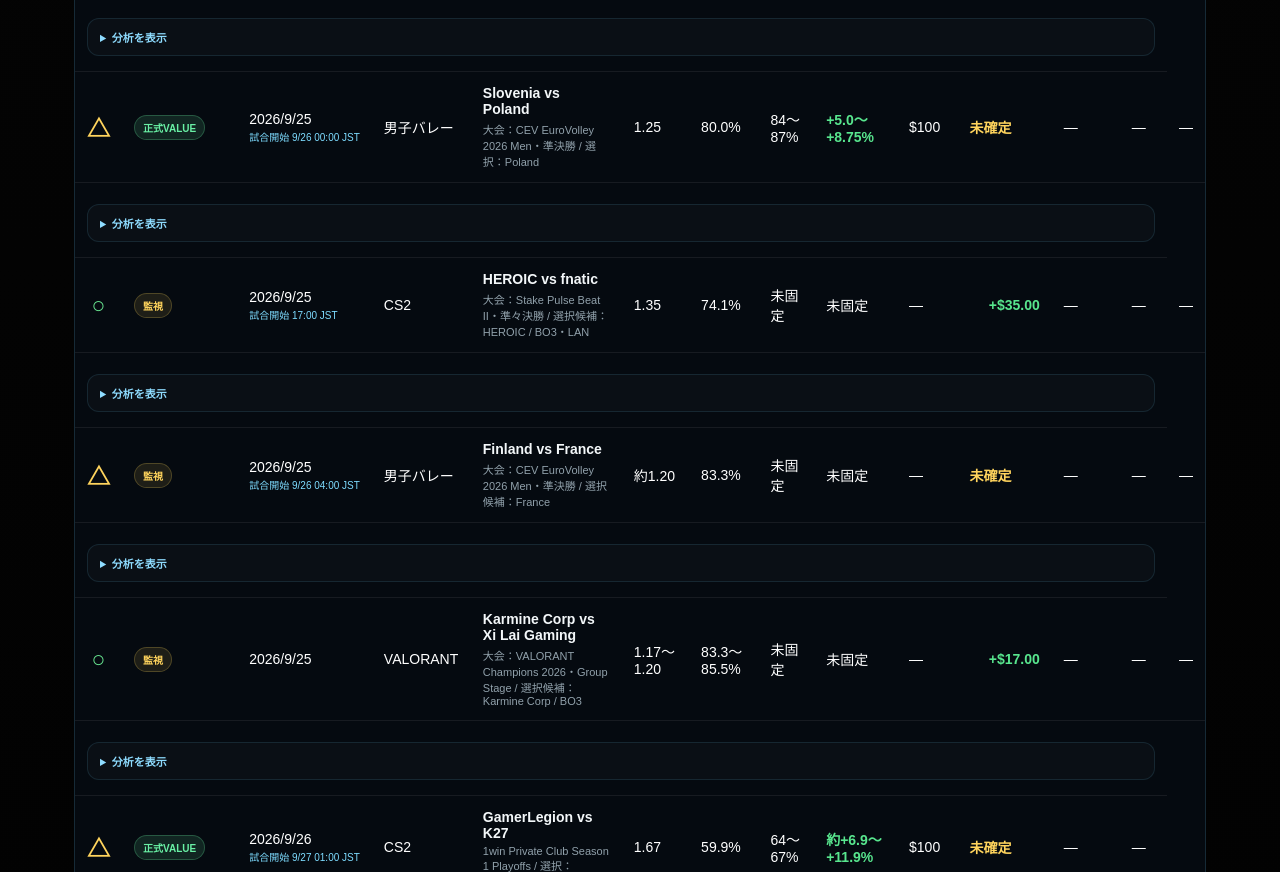
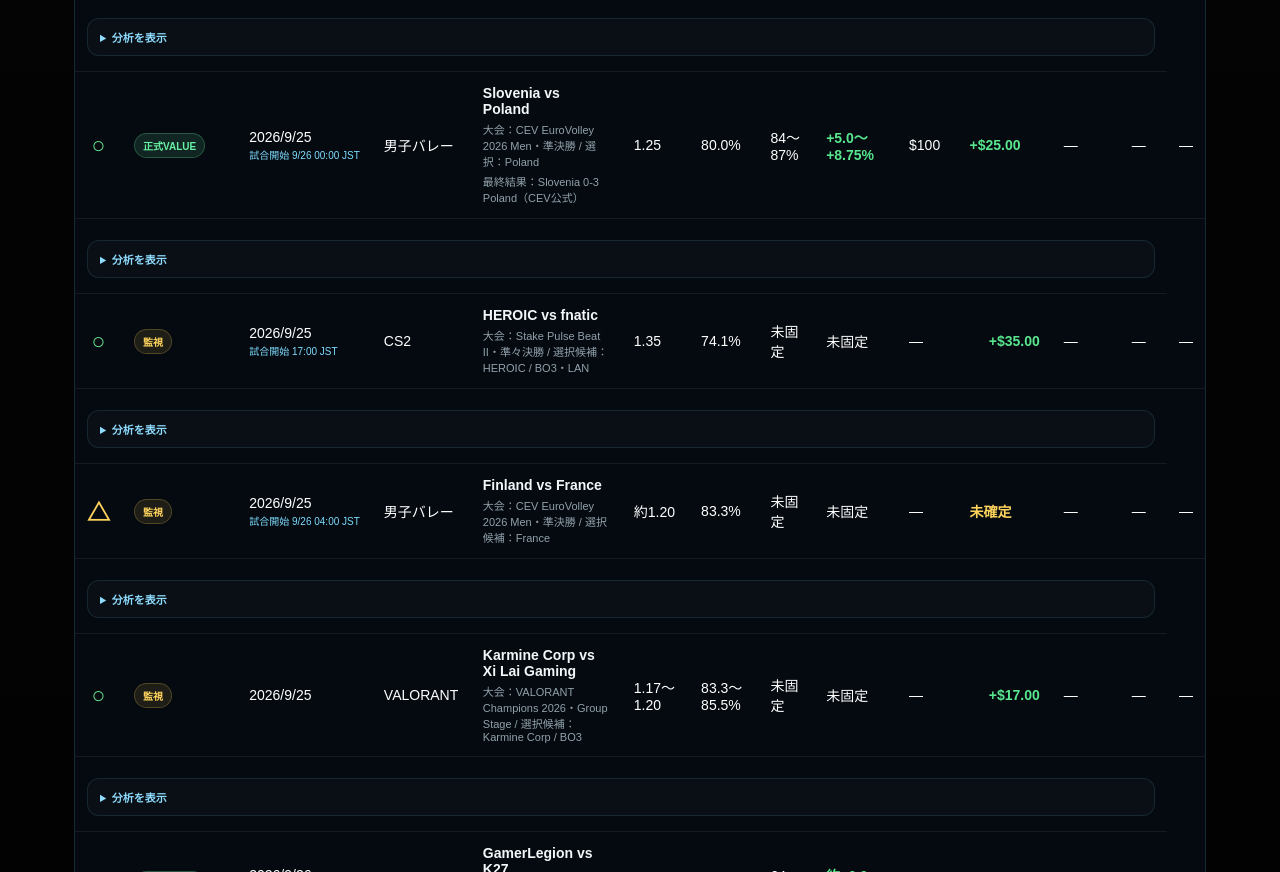
Before and after one commit to rokisinsa/RMC, a plain HTML site: page analysis.html in a window 1280 px wide. Shown: the part 7057-7929 px from the top of the page. Drawn offline with Linux system fonts and the light colour scheme.

Commit message:
Reflect official Poland 3-0 Slovenia result

```diff
--- a/analysis.html
+++ b/analysis.html
@@ -953,11 +953,11 @@ th.sport-head{text-align:center;color:#8fa8b5;white-space:nowrap;font-weight:700
   </td></tr>
 
   <tr>
-    <td class="result open">△</td><td><span class="value-badge formal">正式VALUE</span></td>
+    <td class="result win">○</td><td><span class="value-badge formal">正式VALUE</span></td>
     <td>2026/9/25<div class="start-jst">試合開始 9/26 00:00 JST</div></td>
     <td>男子バレー</td>
-    <td><div class="match">Slovenia vs Poland</div><div class="market">大会：CEV EuroVolley 2026 Men・準決勝 / 選択：Poland</div></td>
-    <td>1.25</td><td>80.0%</td><td>84〜87%</td><td class="positive">+5.0〜+8.75%</td><td>$100</td><td class="pending">未確定</td><td>—</td><td>—</td><td>—</td>
+    <td><div class="match">Slovenia vs Poland</div><div class="market">大会：CEV EuroVolley 2026 Men・準決勝 / 選択：Poland</div><div class="market">最終結果：Slovenia 0-3 Poland（CEV公式）</div></td>
+    <td>1.25</td><td>80.0%</td><td>84〜87%</td><td class="positive">+5.0〜+8.75%</td><td>$100</td><td class="positive">+$25.00</td><td>—</td><td>—</td><td>—</td>
   </tr>
   <tr><td colspan="13">
     <details class="value-detail"><summary>分析を表示</summary><div class="value-detail-body">
```
